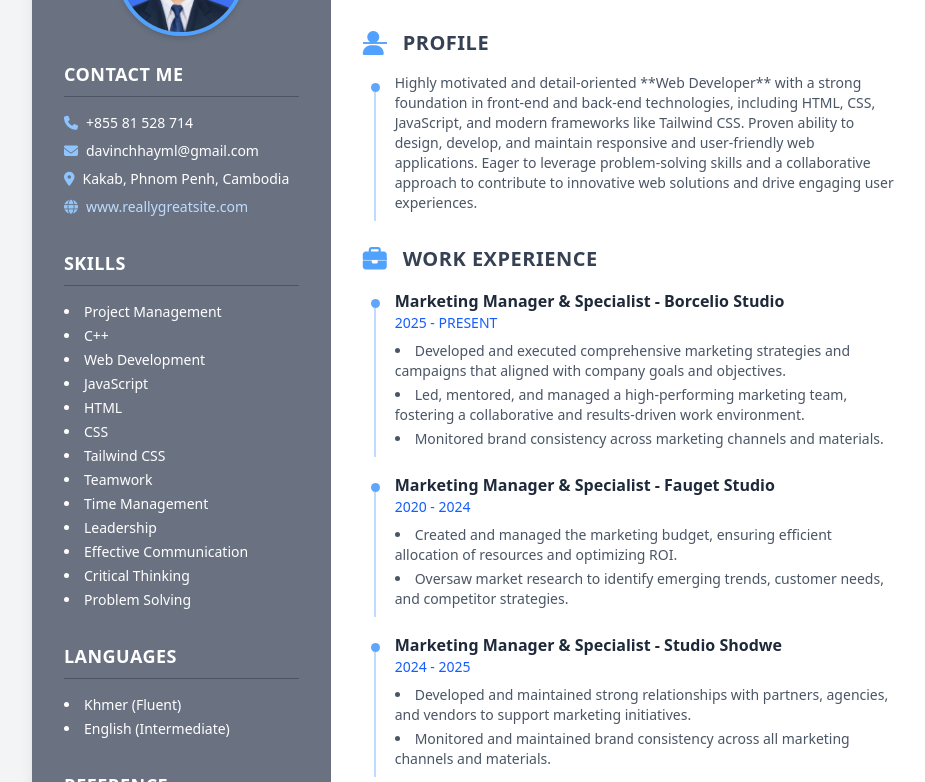
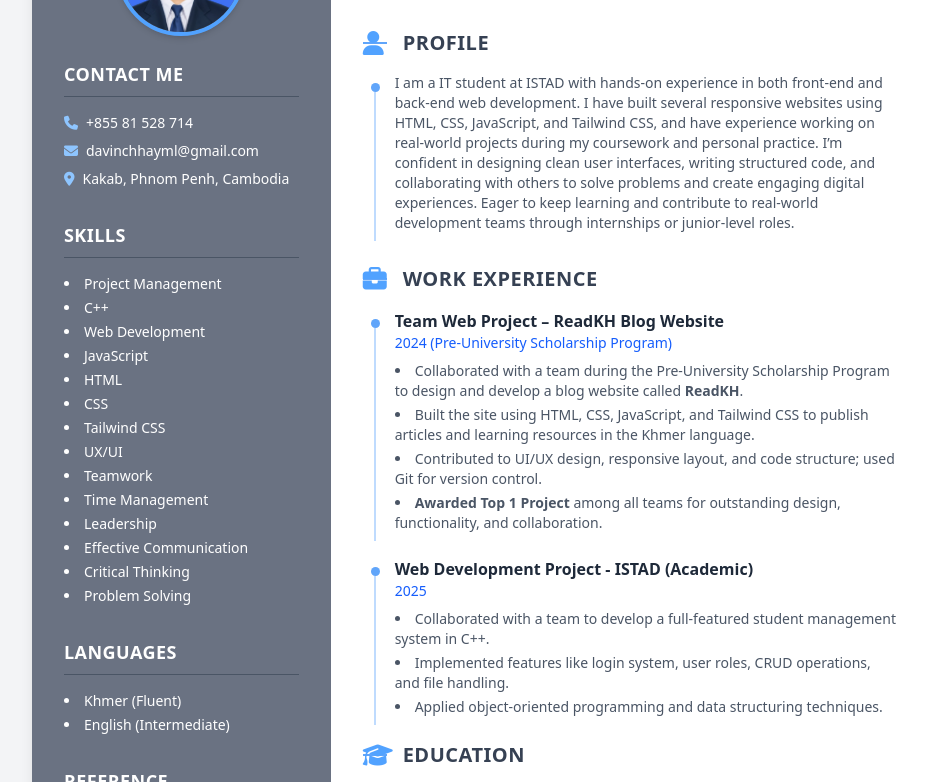
Before and after one commit to ArthurLeyVin/My-CV, a website: page src/index.html in a window 1280 px wide. Shown: the part 144-926 px from the top of the page, without its empty margins (160-1085 px from the left). Drawn offline with Linux system fonts and the light colour scheme.

Commit message:
add info

```diff
--- a/src/index.html
+++ b/src/index.html
@@ -112,7 +112,7 @@
                 ><i class="fa-solid fa-location-dot"></i></span
               >Kakab, Phnom Penh, Cambodia
             </p>
-            <p class="flex items-center">
+            <!-- <p class="flex items-center">
               <span class="mr-2 text-blue-300"
                 ><i class="fa-solid fa-globe"></i
               ></span>
@@ -123,7 +123,7 @@
                 class="hover:underline text-blue-200"
                 >www.reallygreatsite.com</a
               >
-            </p>
+            </p> -->
           </div>
         </div>
 
@@ -141,6 +141,7 @@
             <li>HTML</li>
             <li>CSS</li>
             <li>Tailwind CSS</li>
+            <li>UX/UI</li>
             <li>Teamwork</li>
             <li>Time Management</li>
             <li>Leadership</li>
@@ -169,8 +170,6 @@
             Reference
           </h3>
           <div class="text-sm space-y-1">
-            <p class="font-medium">Estelle Darcy</p>
-            <p>Wardenc Inc. / CTO</p>
             <p>
               Phone:
               <a href="tel:+85581528714" class="hover:underline text-blue-200"
@@ -249,13 +248,15 @@
           </h2>
           <div class="timeline-item relative pl-8 mt-4">
             <p class="text-gray-600 text-sm">
-              Highly motivated and detail-oriented **Web Developer** with a
-              strong foundation in front-end and back-end technologies,
-              including HTML, CSS, JavaScript, and modern frameworks like
-              Tailwind CSS. Proven ability to design, develop, and maintain
-              responsive and user-friendly web applications. Eager to leverage
-              problem-solving skills and a collaborative approach to contribute
-              to innovative web solutions and drive engaging user experiences.
+              I am a IT student at ISTAD with hands-on experience in both
+              front-end and back-end web development. I have built several
+              responsive websites using HTML, CSS, JavaScript, and Tailwind CSS,
+              and have experience working on real-world projects during my
+              coursework and personal practice. I’m confident in designing clean
+              user interfaces, writing structured code, and collaborating with
+              others to solve problems and create engaging digital experiences.
+              Eager to keep learning and contribute to real-world development
+              teams through internships or junior-level roles.
             </p>
           </div>
           <div class="space-y-6 mt-4"></div>
@@ -266,71 +267,68 @@
           >
             <span
               class="profile-icon absolute left-0 top-1/2 -translate-y-1/2 text-blue-400 text-2xl"
-              ><i class="fa-solid fa-briefcase"></i
-            ></span>
+            >
+              <i class="fa-solid fa-briefcase"></i>
+            </span>
             Work Experience
           </h2>
+
           <div class="space-y-6 mt-4">
+            <!-- Freelance Project -->
             <div class="timeline-item relative pl-8">
               <h3 class="font-semibold text-gray-800">
-                Marketing Manager & Specialist - Borcelio Studio
+                Team Web Project – ReadKH Blog Website
               </h3>
-              <p class="text-blue-600 text-sm">2025 - PRESENT</p>
+              <p class="text-blue-600 text-sm">
+                2024 (Pre-University Scholarship Program)
+              </p>
               <ul
                 class="list-disc list-inside text-gray-600 text-sm mt-2 space-y-1"
               >
                 <li>
-                  Developed and executed comprehensive marketing strategies and
-                  campaigns that aligned with company goals and objectives.
+                  Collaborated with a team during the Pre-University Scholarship
+                  Program to design and develop a blog website called
+                  <strong>ReadKH</strong>.
                 </li>
                 <li>
-                  Led, mentored, and managed a high-performing marketing team,
-                  fostering a collaborative and results-driven work environment.
+                  Built the site using HTML, CSS, JavaScript, and Tailwind CSS
+                  to publish articles and learning resources in the Khmer
+                  language.
                 </li>
                 <li>
-                  Monitored brand consistency across marketing channels and
-                  materials.
+                  Contributed to UI/UX design, responsive layout, and code
+                  structure; used Git for version control.
+                </li>
+                <li>
+                  <strong>Awarded Top 1 Project</strong> among all teams for
+                  outstanding design, functionality, and collaboration.
                 </li>
               </ul>
             </div>
+            <!-- Academic Project -->
             <div class="timeline-item relative pl-8">
               <h3 class="font-semibold text-gray-800">
-                Marketing Manager & Specialist - Fauget Studio
+                Web Development Project - ISTAD (Academic)
               </h3>
-              <p class="text-blue-600 text-sm">2020 - 2024</p>
+              <p class="text-blue-600 text-sm">2025</p>
               <ul
                 class="list-disc list-inside text-gray-600 text-sm mt-2 space-y-1"
               >
                 <li>
-                  Created and managed the marketing budget, ensuring efficient
-                  allocation of resources and optimizing ROI.
+                  Collaborated with a team to develop a full-featured student
+                  management system in C++.
                 </li>
                 <li>
-                  Oversaw market research to identify emerging trends, customer
-                  needs, and competitor strategies.
-                </li>
-              </ul>
-            </div>
-            <div class="timeline-item relative pl-8">
-              <h3 class="font-semibold text-gray-800">
-                Marketing Manager & Specialist - Studio Shodwe
-              </h3>
-              <p class="text-blue-600 text-sm">2024 - 2025</p>
-              <ul
-                class="list-disc list-inside text-gray-600 text-sm mt-2 space-y-1"
-              >
-                <li>
-                  Developed and maintained strong relationships with partners,
-                  agencies, and vendors to support marketing initiatives.
+                  Implemented features like login system, user roles, CRUD
+                  operations, and file handling.
                 </li>
                 <li>
-                  Monitored and maintained brand consistency across all
-                  marketing channels and materials.
+                  Applied object-oriented programming and data structuring
+                  techniques.
                 </li>
               </ul>
             </div>
             <div class="space-y-6 mt-4"></div>
-          </div>
         </div>
 
         <div>
@@ -350,15 +348,15 @@
               </h3>
               <p class="text-blue-600 text-sm">Science</p>
               <p class="text-gray-500 text-xs mt-1">2022 - 2024</p>
-              <p class="text-gray-600 text-sm">Grade: B</p>
+              <p class="text-gray-600 text-sm">BacII I got Grade: B</p>
             </div>
             <div class="timeline-item relative pl-8">
               <h3 class="font-semibold text-gray-800">
                 Institute of Science and Technology Advanced Development (ISTAD)
               </h3>
               <p class="text-blue-600 text-sm">Information Technology</p>
-              <p class="text-gray-500 text-xs mt-1">2024 - 2026</p>
-              <p class="text-gray-600 text-sm">GPA: 3.8 / 4.0</p>
+              <p class="text-gray-500 text-xs mt-1">2024 - 2025 S1</p>
+              <p class="text-gray-600 text-sm">GPA: 3.7 / 4.0</p>
             </div>
             <div class="space-y-6 mt-4"></div>
           </div>
```
Also changed, not shown: src/output.css.
